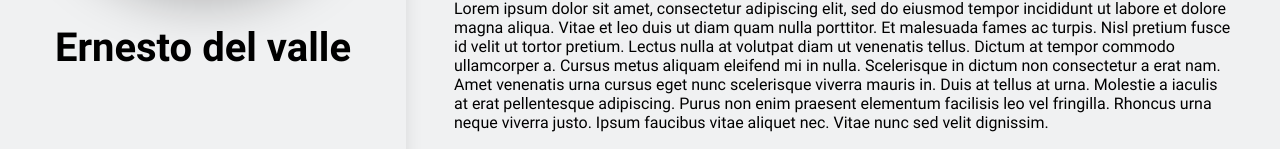
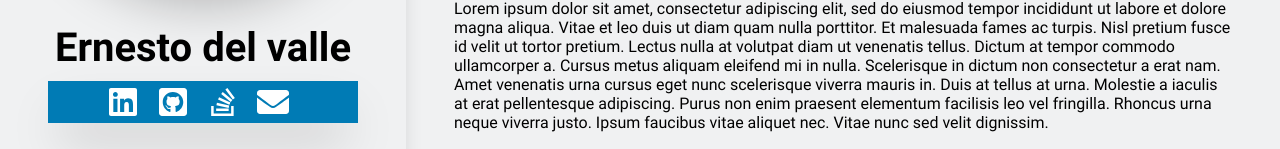
Before and after one commit to erni93/erni.dev, an Angular app: page / in a window 1280 px wide. Shown: the part 292-441 px from the top of the page. Built offline with nearby package versions, Linux system fonts and the light colour scheme.

Commit message:
add social media links

```diff
--- a/package.json
+++ b/package.json
@@ -24,6 +24,7 @@
     "@angular/router": "~8.2.14",
     "@fortawesome/angular-fontawesome": "^0.6.1",
     "@fortawesome/fontawesome-svg-core": "^1.2.28",
+    "@fortawesome/free-brands-svg-icons": "^5.13.0",
     "@fortawesome/free-solid-svg-icons": "^5.13.0",
     "dompurify": "^2.0.8",
     "marked": "^0.8.0",
--- a/src/app/app.module.ts
+++ b/src/app/app.module.ts
@@ -5,7 +5,8 @@ import {
   FontAwesomeModule,
   FaIconLibrary
 } from '@fortawesome/angular-fontawesome';
-import { faUserCircle } from '@fortawesome/free-solid-svg-icons';
+import { fas } from '@fortawesome/free-solid-svg-icons';
+import { fab } from '@fortawesome/free-brands-svg-icons';
 
 import { AppComponent } from './app.component';
 import { ProfilePhotoComponent } from '../components/profile-photo/profile-photo.component';
@@ -27,7 +28,6 @@ import { TextSectionComponent } from '../components/text-section/text-section.co
 })
 export class AppModule {
   constructor(library: FaIconLibrary) {
-    // Add an icon to the library for convenient access in other components
-    library.addIcons(faUserCircle);
+    library.addIconPacks(fas, fab);
   }
 }
--- a/src/assets/profile-info.json
+++ b/src/assets/profile-info.json
@@ -4,8 +4,35 @@
   "socialMedias": [
     {
       "name": "Linkedin",
-      "imgUrl": "",
-      "href": ""
+      "icon": {
+        "prefix": "fab",
+        "iconName": "linkedin"
+      },
+      "href": "https://www.linkedin.com/in/ernesto-del-valle"
+    },
+    {
+      "name": "Github",
+      "icon": {
+        "prefix": "fab",
+        "iconName": "github-square"
+      },
+      "href": "https://github.com/erni93"
+    },
+    {
+      "name": "Stack overflow",
+      "icon": {
+        "prefix": "fab",
+        "iconName": "stack-overflow"
+      },
+      "href": "https://stackoverflow.com/users/5231125/erni"
+    },
+    {
+      "name": "Email",
+      "icon": {
+        "prefix": "fas",
+        "iconName": "envelope"
+      },
+      "href": "mailto:erni.delvalle@outlook.com"
     }
   ],
   "textSections": [
--- a/src/components/profile-photo/profile-photo.component.html
+++ b/src/components/profile-photo/profile-photo.component.html
@@ -1,3 +1,9 @@
 <img class="photo" src="https://erni.dev/assets/img/profile.jpg" alt="photo" />
-
 <h1 class="name">{{ profileInfo.name }}</h1>
+<ul class="social-medias">
+  <li *ngFor="let media of profileInfo.socialMedias">
+    <a [href]="media.href" [title]="media.name" target="_blank">
+      <fa-icon [icon]="media.icon" [fixedWidth]="true" size="2x"></fa-icon>
+    </a>
+  </li>
+</ul>
--- a/src/components/profile-photo/profile-photo.component.scss
+++ b/src/components/profile-photo/profile-photo.component.scss
@@ -1,4 +1,4 @@
-@import "~src/styles/variables.scss";
+@import '~src/styles/variables.scss';
 
 :host {
   display: flex;
@@ -6,14 +6,39 @@
   align-items: center;
 }
 
-.photo {
+img.photo {
   max-width: 300px;
   max-height: 300px;
   border-radius: 50%;
   border: solid 5px $primary-color;
+}
+
+h1.name {
+  font-size: 2.5em;
+  margin-bottom: 10px;
+}
+
+ul.social-medias {
+  margin: 0;
+  background-color: $primary-color;
+  width: 100%;
+  padding: 5px 0;
+  text-align: center;
+  color: white;
+
+  > li {
+    display: inline-block;
+    margin-right: 10px;
+
+    > a {
+      color: inherit;
+      text-decoration: inherit;
+      display: inline-block;
+    }
+  }
+}
+
+img.photo,
+ul.social-medias {
   box-shadow: 0 25px 50px -12px rgba(0, 0, 0, 0.25);
 }
-
-.name {
-  font-size: 2.5em;
-}
--- a/src/core/models/profile-info.model.ts
+++ b/src/core/models/profile-info.model.ts
@@ -1,4 +1,5 @@
 import { TextSection, ProjectSection } from './section.model';
+import { IconLookup } from '@fortawesome/fontawesome-common-types';
 
 export interface ProfileInfo {
   photoUrl: string;
@@ -10,6 +11,6 @@ export interface ProfileInfo {
 
 interface SocialMedia {
   name: string;
-  imgUrl: string;
   href: string;
+  icon: IconLookup;
 }
```
Also changed, not shown: 1 other file (tests, documents, lock files or other folders).
